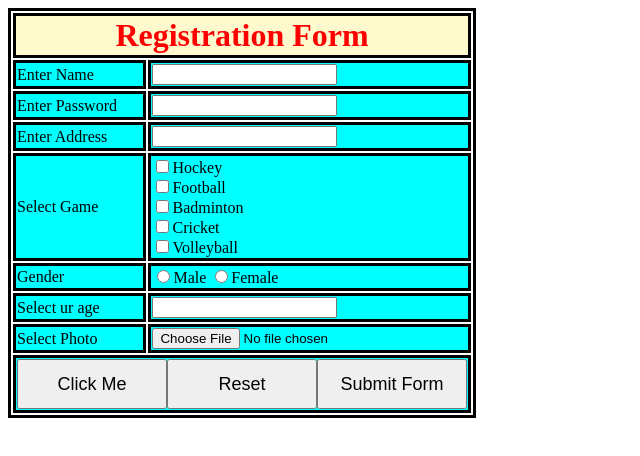
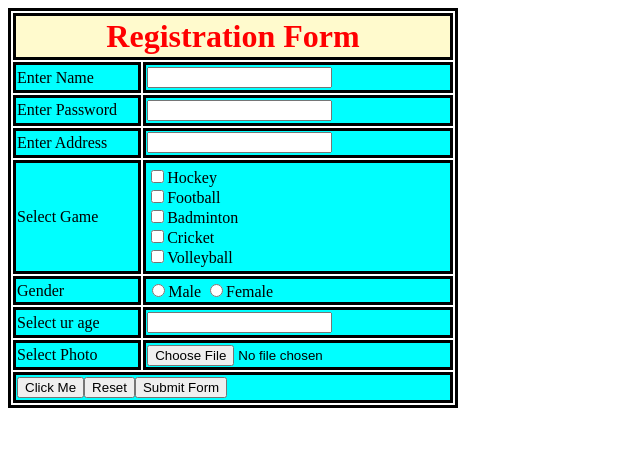
Before and after one commit to aaronmanguy/table, a plain HTML site: page index.html in a window 1280 px wide. Shown: the whole page, without its empty margins (0-640 px from the left). Drawn offline with Linux system fonts and the light colour scheme.

Commit message:
Update styles.css

```diff
--- a/styles.css
+++ b/styles.css
@@ -2,6 +2,11 @@ table,
 th,
 td {
   border: 3px solid black;
+}
+
+table {
+  height: 400px;
+  width: 450px;
 }
 
 th {
@@ -12,11 +17,20 @@ th {
 }
 
 tr {
+  margin-left: 5px;
   background-color: aqua;
 }
 
-button {
+.button {
+  margin-top: 1px;
+  margin-bottom: 1px;
+  margin-right: 5px;
   font-size: large;
-  width: 150px;
-  height: 50px;
+  width: 125px;
+  height: 40px;
 }
+
+.try-to-center {
+  justify-content: space-between;
+  text-align: center;
+}
```
